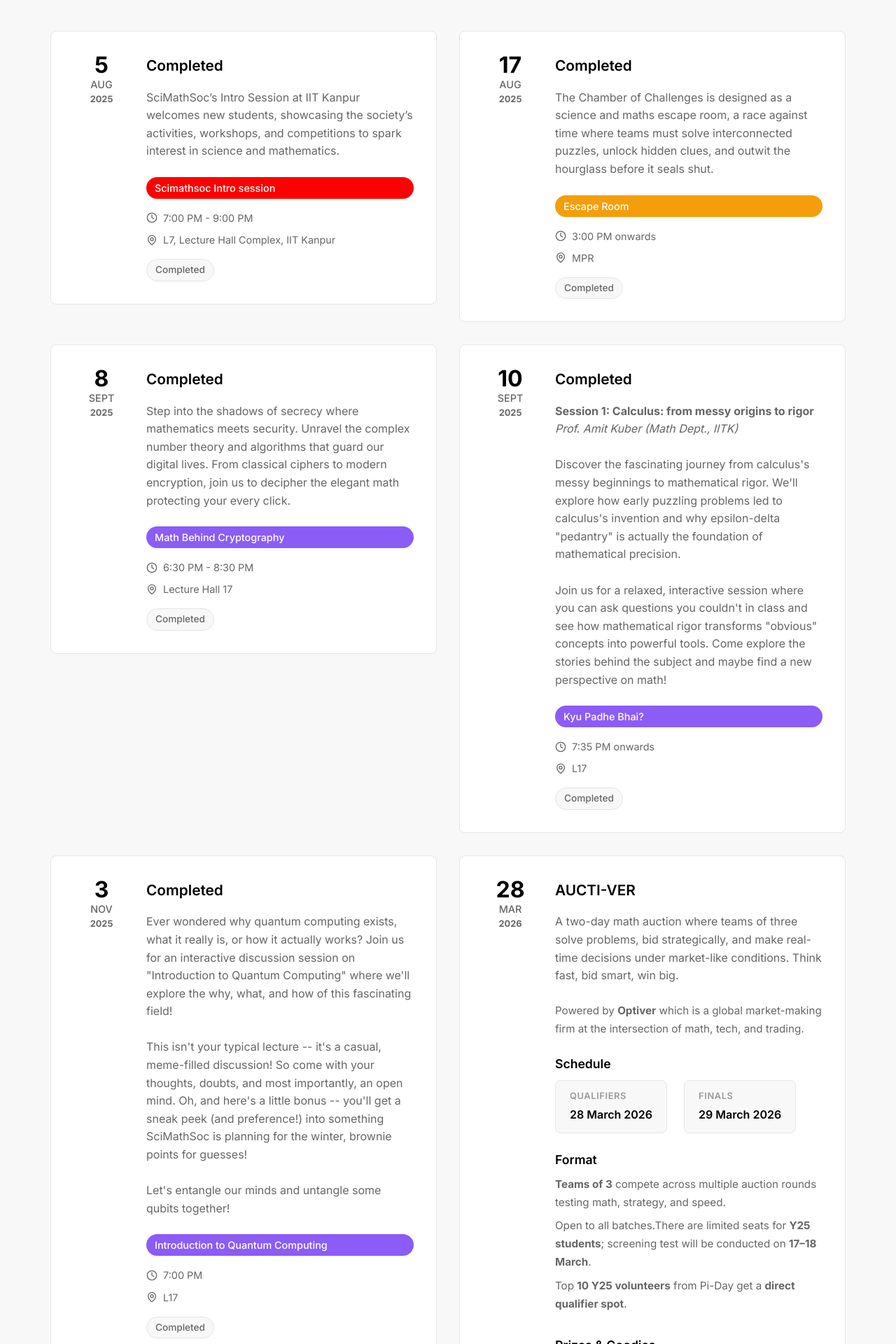
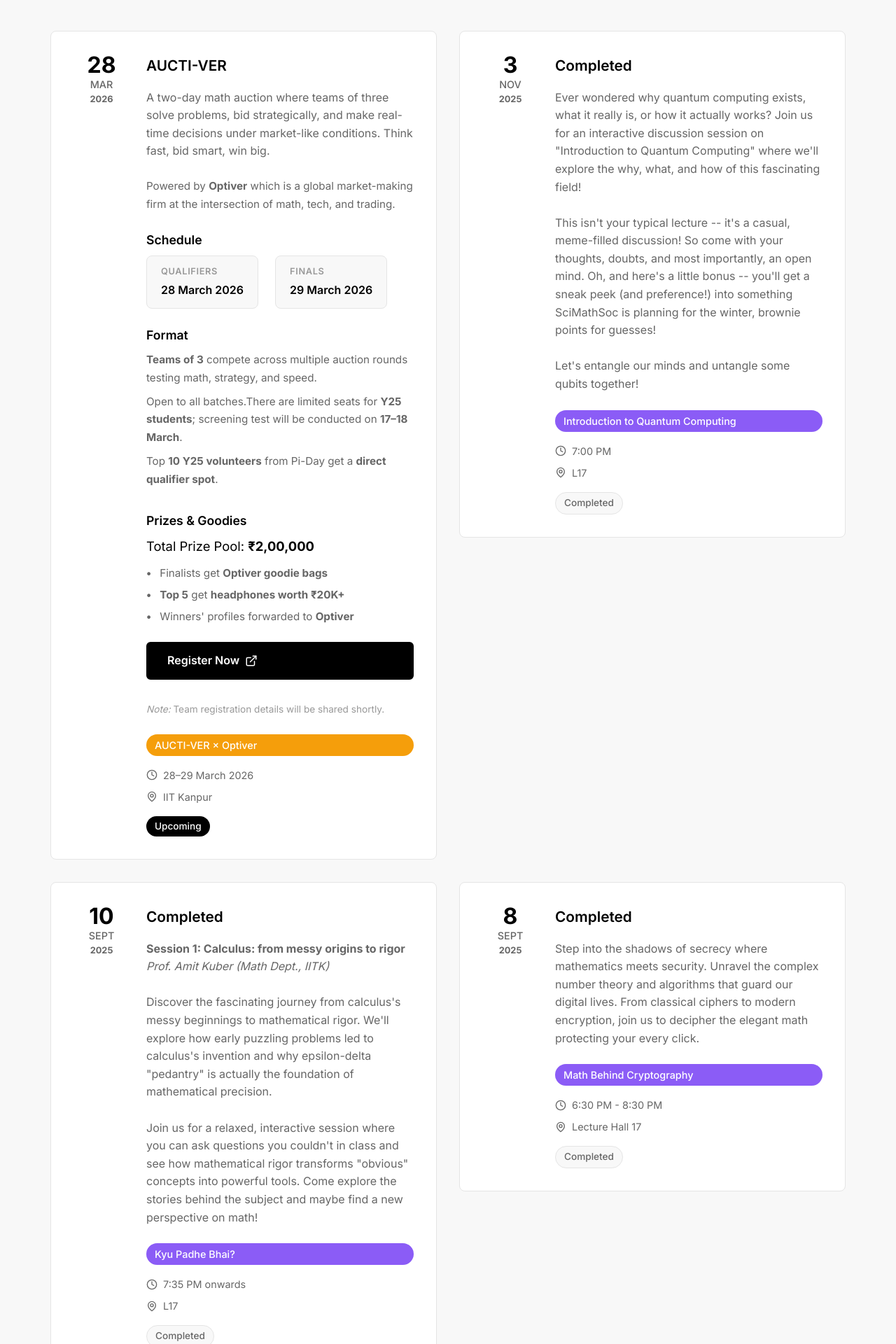
Before and after one commit to Singularityy0/scimathsoc, a React (Create React App) app: page /events in a window 1280 px wide. Shown: the part 260-2180 px from the top of the page at 70% size. Built offline with nearby package versions, Linux system fonts and the light colour scheme.

Commit message:
Refactor events page to auto-sort latest first

```diff
--- a/src/pages/Events.js
+++ b/src/pages/Events.js
@@ -3,189 +3,22 @@ import { motion } from 'framer-motion';
 import { Clock, MapPin, ExternalLink } from 'lucide-react';
 import './Events.css';
 
-const Events = () => {
-  return (
-    <div className="events-page">
-      <div className="container">
-        <motion.div
-          className="page-header"
-          initial={{ opacity: 0, y: 30 }}
-          animate={{ opacity: 1, y: 0 }}
-          transition={{ duration: 0.6 }}
-        >
-          <h1 className="page-title">Events</h1>
-          <p className="page-subtitle">
-            Join us for workshops, seminars, and exciting events throughout the year.
-          </p>
-        </motion.div>
-
-        <motion.section
-          className="events-grid"
-          initial={{ opacity: 0, y: 30 }}
-          animate={{ opacity: 1, y: 0 }}
-          transition={{ duration: 0.6, delay: 0.2 }}
-        >
-          <div className="event-card">
-            <div className="event-date">
-              <span className="day">5</span>
-              <span className="month">Aug</span>
-              <span className="year">2025</span>
-            </div>
-            <div className="event-content">
-              <h3>Completed</h3>
-              <p className="event-description">
-                SciMathSoc’s Intro Session at IIT Kanpur welcomes new students, showcasing the society’s activities, workshops, and competitions to spark interest in science and mathematics.
-              </p>
-              <div className="event-meta">
-                <span className="event-category Intro">Scimathsoc Intro session</span>
-                <span className="event-time">
-                  <Clock size={16} />
-                  7:00 PM - 9:00 PM
-                </span>
-                <span className="event-location">
-                  <MapPin size={16} />
-                  L7, Lecture Hall Complex, IIT Kanpur
-                </span>
-              </div>
-              <div className="event-status">
-                <span className="status-badge completed">Completed</span>
-              </div>
-            </div>
-          </div>
-
-
-          <div className="event-card">
-            <div className="event-date">
-              <span className="day">17</span>
-              <span className="month">Aug</span>
-              <span className="year">2025</span>
-            </div>
-            <div className="event-content">
-              <h3>Completed</h3>
-              <p className="event-description">
-                The Chamber of Challenges is designed as a science and maths escape room, a race against time where teams must solve interconnected puzzles, unlock hidden clues, and outwit the hourglass before it seals shut.
-
-              </p>
-              <div className="event-meta">
-                <span className="event-category competition">Escape Room</span>
-                <span className="event-time">
-                  <Clock size={16} />
-                  3:00 PM onwards
-                </span>
-                <span className="event-location">
-                  <MapPin size={16} />
-                  MPR
-                </span>
-              </div>
-              <div className="event-status">
-                <span className="status-badge completed">Completed</span>
-              </div>
-            </div>
-          </div>
-
-
-          <div className="event-card">
-            <div className="event-date">
-              <span className="day">8</span>
-              <span className="month">Sept</span>
-              <span className="year">2025</span>
-            </div>
-            <div className="event-content">
-              <h3>Completed</h3>
-              <p className="event-description">
-                Step into the shadows of secrecy where mathematics meets security. Unravel the complex number theory and algorithms that guard our digital lives. From classical ciphers to modern encryption, join us to decipher the elegant math protecting your every click.
-              </p>
-              <div className="event-meta">
-                <span className="event-category seminar">Math Behind Cryptography</span>
-                <span className="event-time">
-                  <Clock size={16} />
-                  6:30 PM - 8:30 PM
-                </span>
-                <span className="event-location">
-                  <MapPin size={16} />
-                  Lecture Hall 17
-                </span>
-              </div>
-              <div className="event-status">
-                <span className="status-badge completed">Completed</span>
-              </div>
-            </div>
-          </div>
-
-
-          <div className="event-card">
-            <div className="event-date">
-              <span className="day">10</span>
-              <span className="month">Sept</span>
-              <span className="year">2025</span>
-            </div>
-            <div className="event-content">
-              <h3>Completed</h3>
-              <p className="event-description">
-                <strong>Session 1: Calculus: from messy origins to rigor</strong><br />
-                <em>Prof. Amit Kuber (Math Dept., IITK)</em><br /><br />
-                Discover the fascinating journey from calculus's messy beginnings to mathematical rigor. We'll explore how early puzzling problems led to calculus's invention and why epsilon-delta "pedantry" is actually the foundation of mathematical precision.<br /><br />
-                Join us for a relaxed, interactive session where you can ask questions you couldn't in class and see how mathematical rigor transforms "obvious" concepts into powerful tools. Come explore the stories behind the subject and maybe find a new perspective on math!
-              </p>
-              <div className="event-meta">
-                <span className="event-category seminar">Kyu Padhe Bhai?</span>
-                <span className="event-time">
-                  <Clock size={16} />
-                  7:35 PM onwards
-                </span>
-                <span className="event-location">
-                  <MapPin size={16} />
-                  L17
-                </span>
-              </div>
-              <div className="event-status">
-                <span className="status-badge completed">Completed</span>
-              </div>
-            </div>
-          </div>
-
-          <div className="event-card">
-            <div className="event-date">
-              <span className="day">3</span>
-              <span className="month">Nov</span>
-              <span className="year">2025</span>
-            </div>
-            <div className="event-content">
-              <h3>Completed</h3>
-              <p className="event-description">
-                Ever wondered why quantum computing exists, what it really is, or how it actually works? Join us for an interactive discussion session on "Introduction to Quantum Computing" where we'll explore the why, what, and how of this fascinating field!<br /><br />
-                This isn't your typical lecture -- it's a casual, meme-filled discussion! So come with your thoughts, doubts, and most importantly, an open mind. Oh, and here's a little bonus -- you'll get a sneak peek (and preference!) into something SciMathSoc is planning for the winter, brownie points for guesses!<br /><br />
-                Let's entangle our minds and untangle some qubits together!
-              </p>
-              <div className="event-meta">
-                <span className="event-category seminar">Introduction to Quantum Computing</span>
-                <span className="event-time">
-                  <Clock size={16} />
-                  7:00 PM
-                </span>
-                <span className="event-location">
-                  <MapPin size={16} />
-                  L17
-                </span>
-              </div>
-              <div className="event-status">
-                <span className="status-badge completed">Completed</span>
-              </div>
-            </div>
-          </div>
-
-          <div className="event-card auctiver-card">
-            <div className="event-date">
-              <span className="day">28</span>
-              <span className="month">Mar</span>
-              <span className="year">2026</span>
-            </div>
-            <div className="event-content">
-              <h3>AUCTI-VER</h3>
-              <p className="event-description">
-                A two-day math auction where teams of three solve problems, bid strategically, and make real-time decisions under market-like conditions. Think fast, bid smart, win big.
-              </p>
-
+const events = [
+  {
+    id: 'auctiver-2026',
+    date: '2026-03-28',
+    day: '28',
+    month: 'Mar',
+    year: '2026',
+    title: 'AUCTI-VER',
+    description: 'A two-day math auction where teams of three solve problems, bid strategically, and make real-time decisions under market-like conditions. Think fast, bid smart, win big.',
+    category: 'AUCTI-VER × Optiver',
+    categoryClass: 'competition',
+    time: '28–29 March 2026',
+    location: 'IIT Kanpur',
+    status: 'upcoming',
+    cardClass: 'auctiver-card',
+    details: (
       <div className="auctiver-details">
         <div className="auctiver-sponsor">
           <p>
@@ -243,25 +76,152 @@ const Events = () => {
           <em>Note:</em> Team registration details will be shared shortly.
         </p>
       </div>
+    ),
+  },
+  {
+    id: 'qc-2025-11-03',
+    date: '2025-11-03',
+    day: '3',
+    month: 'Nov',
+    year: '2025',
+    title: 'Completed',
+    description: (
+      <>
+        Ever wondered why quantum computing exists, what it really is, or how it actually works? Join us for an interactive discussion session on "Introduction to Quantum Computing" where we'll explore the why, what, and how of this fascinating field!<br /><br />
+        This isn't your typical lecture -- it's a casual, meme-filled discussion! So come with your thoughts, doubts, and most importantly, an open mind. Oh, and here's a little bonus -- you'll get a sneak peek (and preference!) into something SciMathSoc is planning for the winter, brownie points for guesses!<br /><br />
+        Let's entangle our minds and untangle some qubits together!
+      </>
+    ),
+    category: 'Introduction to Quantum Computing',
+    categoryClass: 'seminar',
+    time: '7:00 PM',
+    location: 'L17',
+    status: 'completed',
+  },
+  {
+    id: 'kpb-2025-09-10',
+    date: '2025-09-10',
+    day: '10',
+    month: 'Sept',
+    year: '2025',
+    title: 'Completed',
+    description: (
+      <>
+        <strong>Session 1: Calculus: from messy origins to rigor</strong><br />
+        <em>Prof. Amit Kuber (Math Dept., IITK)</em><br /><br />
+        Discover the fascinating journey from calculus's messy beginnings to mathematical rigor. We'll explore how early puzzling problems led to calculus's invention and why epsilon-delta "pedantry" is actually the foundation of mathematical precision.<br /><br />
+        Join us for a relaxed, interactive session where you can ask questions you couldn't in class and see how mathematical rigor transforms "obvious" concepts into powerful tools. Come explore the stories behind the subject and maybe find a new perspective on math!
+      </>
+    ),
+    category: 'Kyu Padhe Bhai?',
+    categoryClass: 'seminar',
+    time: '7:35 PM onwards',
+    location: 'L17',
+    status: 'completed',
+  },
+  {
+    id: 'crypto-2025-09-08',
+    date: '2025-09-08',
+    day: '8',
+    month: 'Sept',
+    year: '2025',
+    title: 'Completed',
+    description: 'Step into the shadows of secrecy where mathematics meets security. Unravel the complex number theory and algorithms that guard our digital lives. From classical ciphers to modern encryption, join us to decipher the elegant math protecting your every click.',
+    category: 'Math Behind Cryptography',
+    categoryClass: 'seminar',
+    time: '6:30 PM - 8:30 PM',
+    location: 'Lecture Hall 17',
+    status: 'completed',
+  },
+  {
+    id: 'escape-room-2025-08-17',
+    date: '2025-08-17',
+    day: '17',
+    month: 'Aug',
+    year: '2025',
+    title: 'Completed',
+    description: 'The Chamber of Challenges is designed as a science and maths escape room, a race against time where teams must solve interconnected puzzles, unlock hidden clues, and outwit the hourglass before it seals shut.',
+    category: 'Escape Room',
+    categoryClass: 'competition',
+    time: '3:00 PM onwards',
+    location: 'MPR',
+    status: 'completed',
+  },
+  {
+    id: 'intro-2025-08-05',
+    date: '2025-08-05',
+    day: '5',
+    month: 'Aug',
+    year: '2025',
+    title: 'Completed',
+    description: "SciMathSoc's Intro Session at IIT Kanpur welcomes new students, showcasing the society's activities, workshops, and competitions to spark interest in science and mathematics.",
+    category: 'Scimathsoc Intro session',
+    categoryClass: 'Intro',
+    time: '7:00 PM - 9:00 PM',
+    location: 'L7, Lecture Hall Complex, IIT Kanpur',
+    status: 'completed',
+  },
+];
+
+const Events = () => {
+  const sortedEvents = [...events].sort(
+    (eventA, eventB) => new Date(eventB.date) - new Date(eventA.date)
+  );
+
+  return (
+    <div className="events-page">
+      <div className="container">
+        <motion.div
+          className="page-header"
+          initial={{ opacity: 0, y: 30 }}
+          animate={{ opacity: 1, y: 0 }}
+          transition={{ duration: 0.6 }}
+        >
+          <h1 className="page-title">Events</h1>
+          <p className="page-subtitle">
+            Join us for workshops, seminars, and exciting events throughout the year.
+          </p>
+        </motion.div>
+
+        <motion.section
+          className="events-grid"
+          initial={{ opacity: 0, y: 30 }}
+          animate={{ opacity: 1, y: 0 }}
+          transition={{ duration: 0.6, delay: 0.2 }}
+        >
+          {sortedEvents.map((event) => (
+            <div
+              key={event.id}
+              className={`event-card${event.cardClass ? ` ${event.cardClass}` : ''}`}
+            >
+              <div className="event-date">
+                <span className="day">{event.day}</span>
+                <span className="month">{event.month}</span>
+                <span className="year">{event.year}</span>
+              </div>
+              <div className="event-content">
+                <h3>{event.title}</h3>
+                <p className="event-description">{event.description}</p>
+
+                {event.details}
 
                 <div className="event-meta">
-                <span className="event-category competition">AUCTI-VER × Optiver</span>
+                  <span className={`event-category ${event.categoryClass}`}>{event.category}</span>
                   <span className="event-time">
                     <Clock size={16} />
-                  28–29 March 2026
+                    {event.time}
                   </span>
                   <span className="event-location">
                     <MapPin size={16} />
-                  IIT Kanpur
+                    {event.location}
                   </span>
                 </div>
                 <div className="event-status">
-                <span className="status-badge upcoming">Upcoming</span>
+                  <span className={`status-badge ${event.status}`}>{event.status === 'upcoming' ? 'Upcoming' : 'Completed'}</span>
                 </div>
               </div>
             </div>
-
-
+          ))}
         </motion.section>
       </div>
     </div>
```
Lines whose indentation alone changed are shown as unchanged.
